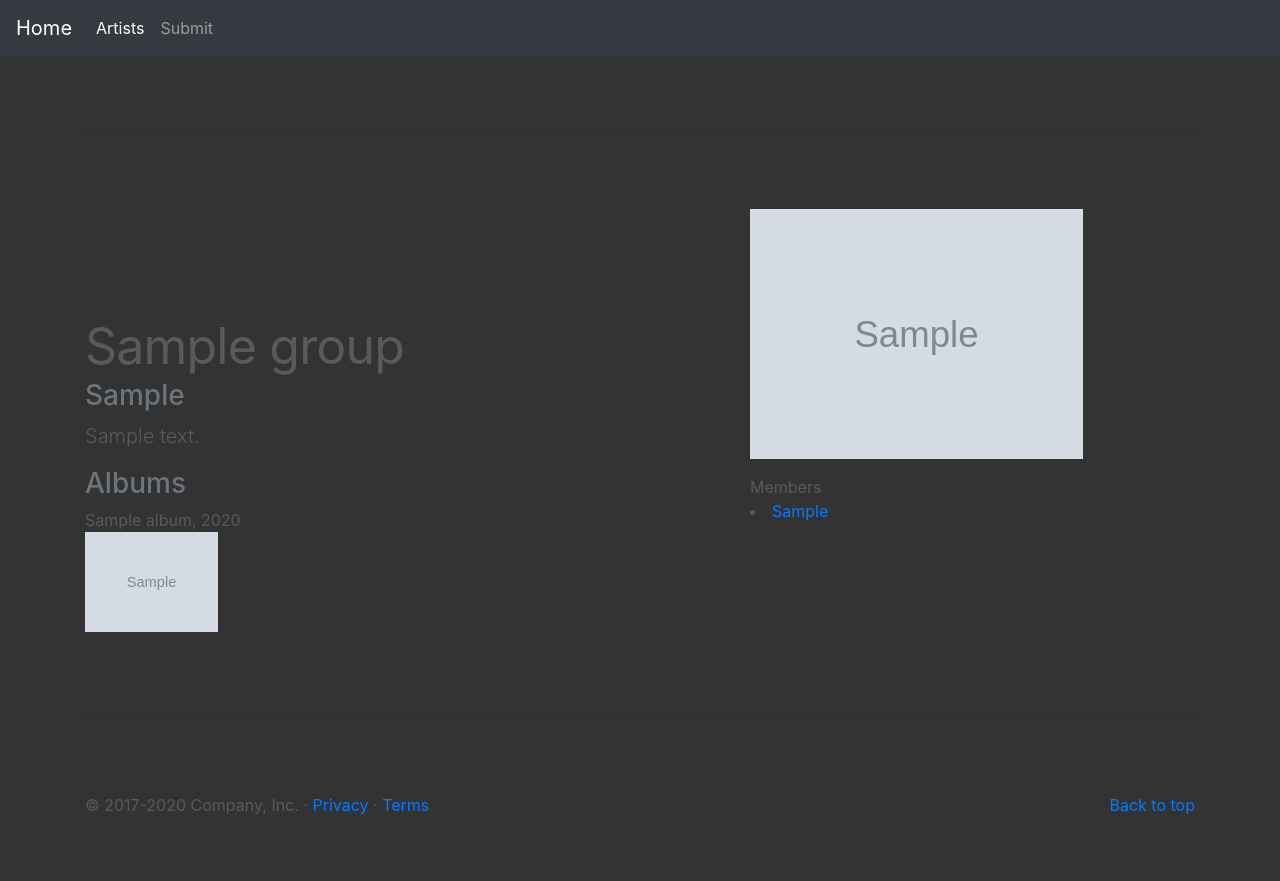
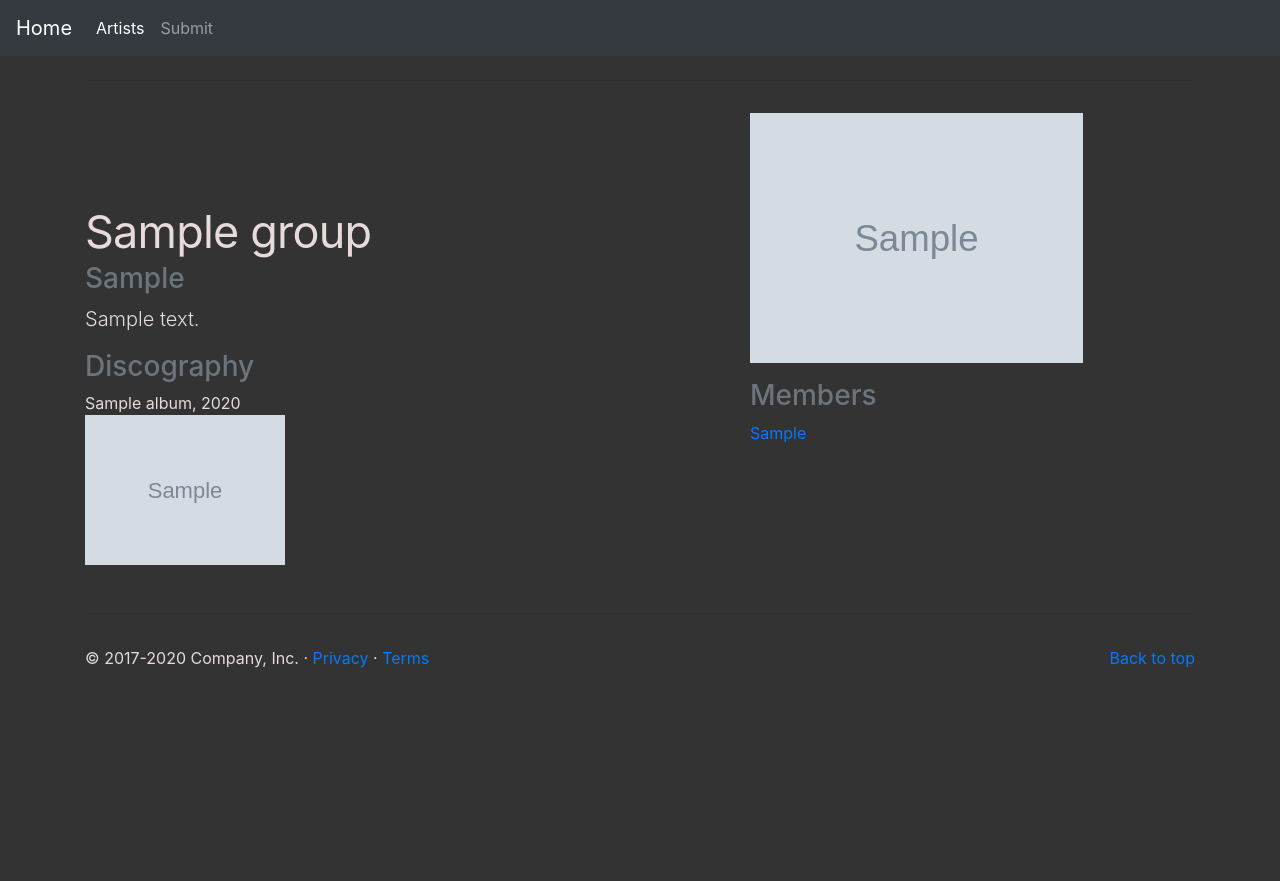
Before and after one commit to ecmartens/django-elasticbeanstalk, a Django app: page /home/groups/1 in a window 1280 px wide. After the commit the page ends 668 px from the top, so only its background shows below. Run offline with Django 3.2, Linux system fonts and the light colour scheme; tables that the repository leaves empty hold one stand-in row (values such as "Sample post"); grey boxes marked "Sample" are stand-in pictures; some libraries are stand-ins or nearby versions.

Commit message:
Update templates and CSS

```diff
--- a/artist/static/css/carousel.css
+++ b/artist/static/css/carousel.css
@@ -5,7 +5,7 @@
 body {
   padding-top: 3rem;
   padding-bottom: 3rem;
-  color: #5a5a5a;
+  color: #e6dada;
 }
 
 
@@ -56,7 +56,7 @@ body {
 ------------------------- */
 
 .featurette-divider {
-  margin: 5rem 0; /* Space out the Bootstrap <hr> more */
+  margin: 2rem 0; /* Space out the Bootstrap <hr> more */
 }
 
 /* Thin out the marketing headings */
@@ -79,12 +79,12 @@ body {
   }
 
   .featurette-heading {
-    font-size: 50px;
+    font-size: 45px;
   }
 }
 
 @media (min-width: 62em) {
   .featurette-heading {
-    margin-top: 7rem;
+    margin-top: 6rem;
   }
 }
--- a/artist/templates/artist/group_detail.html
+++ b/artist/templates/artist/group_detail.html
@@ -11,22 +11,20 @@
         <h3><span class="text-muted">{{ group.origin }}</span></h3>
         <p class="lead">{{ group.bio }}</p>
 
-          <h3><span class="text-muted">Albums</span></h3>
+          <h3><span class="text-muted">Discography</span></h3>
             {% for album in group.albums.all %}
               <div>{{ album.name }}, {{ album.release_year }}</div>
-              <div> <img src="{{ MEDIA_URL }}{{ album.cover_photo.name }}" height="100"></div>
+              <p><img src="{{ MEDIA_URL }}{{ album.cover_photo.name }}" height="150"></p>
             {% endfor %}
       </div>
 
       <div class="col-md-5">
         <img src="{{ MEDIA_URL }}{{ group.photo.name }}" height="250">
-        <p class="lead">
-          <dl>
-            <div>Members</div>
-            {% for musician in group.members.all %}
-                <li><a href="{{ musician.get_absolute_url }}">{{ musician }}</a></li>
-            {% endfor %}
-          </dl>
+        <p class="lead"></p>
+        <h3><span class="text-muted">Members</span></h3>
+          {% for musician in group.members.all %}
+            <div><a href="{{ musician.get_absolute_url }}">{{ musician }}</a></div>
+          {% endfor %}
       </div>
     </div>
 
--- a/artist/templates/artist/group_list.html
+++ b/artist/templates/artist/group_list.html
@@ -14,7 +14,7 @@
         <h2 class="featurette-heading"><a href="{{ group.get_absolute_url }}">{{ group.name }}</a></h2>
       </div>
       <div class="col-md-5">
-        <img src="{{ MEDIA_URL }}{{ group.photo.name }}" height="250">
+        <img src="{{ MEDIA_URL }}{{ group.logo.name }}" height="250">
       </div>
     </div>
 
--- a/artist/templates/base_generic.html
+++ b/artist/templates/base_generic.html
@@ -29,7 +29,7 @@
       body { background: #333 }
     </style>
     <!-- Custom styles for this template -->
-    <link href="../../static/css/carousel.css" rel="stylesheet">
+    <link href="../../static/css/carousel.css?id=1234" rel="stylesheet">
   </head>
   <body>
     <header>
```
Also changed, not shown: artist/templates/artist/musician_detail.html (+10 -6 lines).
